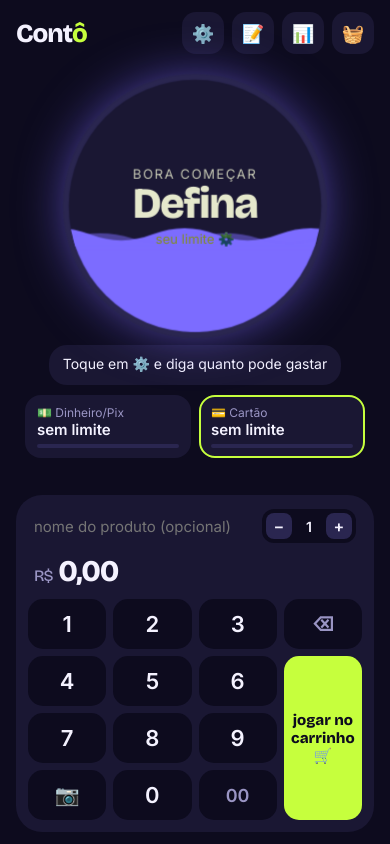
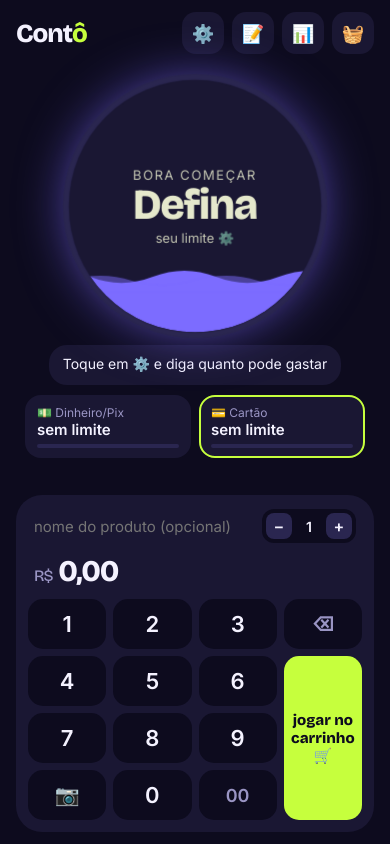
Before and after one commit to brunao1501/Conto, a plain HTML site: page index.html in a window 390 px wide. Drawn offline with nearby package versions, Linux system fonts and the light colour scheme.

Commit message:
Corrige bolha no iPhone/Safari
- Recorte da bolha com máscara (Safari ignorava overflow:hidden com animação)
- Bolha não achata mais com a barra do Safari; tamanho se adapta à altura da tela
- Texto da bolha escala junto com ela; estado inicial com texto legível
- Teclado se ajusta em telas menores

Co-Authored-By: Claude Opus 5.5 <noreply@anthropic.com>
Claude-Session: https://claude.ai/code/session_01SPB5kvVXcw6dQ4to9t2s2h

```diff
--- a/index.html
+++ b/index.html
@@ -51,16 +51,17 @@ button{font:inherit;color:inherit;border:none;background:none;cursor:pointer}
 
 /* ===== BOLHA (valor restante) ===== */
 .stage{flex:1;display:flex;flex-direction:column;align-items:center;justify-content:center;min-height:0;position:relative}
-.blob{position:relative;width:min(68vw,250px);aspect-ratio:1;border-radius:50%;background:var(--card);overflow:hidden;box-shadow:0 0 0 6px var(--line),0 0 60px -10px var(--liq);transition:box-shadow .5s;animation:breathe 4s ease-in-out infinite}
+.blob{position:relative;flex-shrink:0;width:min(64vw,250px,calc(100vh - 530px),calc(100dvh - 530px));height:min(64vw,250px,calc(100vh - 530px),calc(100dvh - 530px));min-width:140px;min-height:140px;border-radius:50%;container-type:size;background:var(--card);box-shadow:0 0 0 6px var(--line),0 0 60px -10px var(--liq);transition:box-shadow .5s;animation:breathe 4s ease-in-out infinite}
 .blob.shake{animation:shake .5s}
+.tank{position:absolute;inset:0;border-radius:50%;overflow:hidden;isolation:isolate;-webkit-mask-image:-webkit-radial-gradient(white,black);mask-image:radial-gradient(white,black);transform:translateZ(0)}
 .liquid{position:absolute;left:0;right:0;bottom:0;height:100%;background:var(--liq);transition:height .9s cubic-bezier(.3,1.4,.5,1),background .5s}
 .wave{position:absolute;left:0;width:200%;height:24px;top:-22px;animation:waveX 3s linear infinite}
 .wave path{fill:var(--liq);transition:fill .5s}
 .wave.w2{opacity:.5;animation-duration:5s;animation-direction:reverse;top:-18px}
 .blobTxt{position:absolute;inset:0;display:flex;flex-direction:column;align-items:center;justify-content:center;text-align:center;mix-blend-mode:difference;color:#fff}
-.lbl{font-size:13px;letter-spacing:1.5px;text-transform:uppercase;opacity:.85}
-.val{font-size:clamp(34px,11vw,46px);font-weight:800;letter-spacing:-1.5px;line-height:1.05}
-.pctTxt{font-size:13px;opacity:.85;margin-top:2px}
+.lbl{font-size:13px;font-size:clamp(10px,5.2cqw,13px);letter-spacing:1.5px;text-transform:uppercase;opacity:.85}
+.val{font-size:clamp(34px,11vw,46px);font-size:min(46px,17cqw);font-weight:800;letter-spacing:-1.5px;line-height:1.05}
+.pctTxt{font-size:13px;font-size:clamp(10px,5.2cqw,13px);opacity:.85;margin-top:2px}
 @keyframes breathe{50%{transform:scale(1.02)}}
 @keyframes waveX{to{transform:translateX(-50%)}}
 @keyframes shake{20%,60%{transform:translateX(-10px) rotate(-2deg)}40%,80%{transform:translateX(10px) rotate(2deg)}}
@@ -86,7 +87,7 @@ button{font:inherit;color:inherit;border:none;background:none;cursor:pointer}
 .qty button{width:26px;height:26px;border-radius:8px;background:var(--line);font-weight:700}
 .qty span{min-width:22px;text-align:center;font-weight:600;font-size:14px}
 .keys{display:grid;grid-template-columns:repeat(4,1fr);gap:7px}
-.k{height:50px;border-radius:15px;background:var(--bg);font-size:22px;font-weight:600;transition:transform .08s}
+.k{height:min(50px,6.5dvh);min-height:40px;border-radius:15px;background:var(--bg);font-size:22px;font-weight:600;transition:transform .08s}
 .k:active{transform:scale(.92);background:var(--line)}
 .k.cam{font-size:20px}
 .go{grid-column:4;grid-row:2/span 3;border-radius:15px;background:var(--lime);color:#0d0b1e;font-weight:800;font-size:15px;line-height:1.2;transition:transform .1s}
@@ -174,10 +175,10 @@ li.it .p{font-weight:800}
   <div class="stage">
     <div class="listbar" id="listbar"></div>
     <div class="blob" id="blob">
-      <div class="liquid" id="liquid">
+      <div class="tank"><div class="liquid" id="liquid">
         <svg class="wave" viewBox="0 0 400 24" preserveAspectRatio="none"><path d="M0 12 Q25 0 50 12 T100 12 T150 12 T200 12 T250 12 T300 12 T350 12 T400 12 V24 H0Z"/></svg>
         <svg class="wave w2" viewBox="0 0 400 24" preserveAspectRatio="none"><path d="M0 12 Q25 2 50 12 T100 12 T150 12 T200 12 T250 12 T300 12 T350 12 T400 12 V24 H0Z"/></svg>
-      </div>
+      </div></div>
       <div class="blobTxt">
         <div class="lbl" id="lbl">ainda cabe</div>
         <div class="val disp" id="val">R$ 0</div>
@@ -265,7 +266,7 @@ function render(){
   const root=document.documentElement.style;
   const cor=limT<=0?'#7c6cff':rest<0?'#ff4d4d':pct<.2?'#ffab2e':'#c6ff3d';
   root.setProperty('--liq',cor);
-  $('liquid').style.height=(limT<=0?35:rest<0?100:Math.max(pct*100,3))+'%';
+  $('liquid').style.height=(limT<=0?18:rest<0?100:Math.max(pct*100,3))+'%';
   if(limT<=0){$('lbl').textContent='bora começar';$('val').textContent='Defina';$('pctTxt').textContent='seu limite ⚙️'}
   else if(rest<0){$('lbl').textContent='passou';$('val').textContent=brl0(-rest);$('pctTxt').textContent='do limite 😬'}
   else{$('lbl').textContent='ainda cabe';$('val').textContent=brl0(rest);$('pctTxt').textContent=`${Math.round(pct*100)}% do limite livre`}
--- a/sw.js
+++ b/sw.js
@@ -1,4 +1,4 @@
-const C='conto-v2',A=['./','index.html','manifest.json','icon.svg'];
+const C='conto-v3',A=['./','index.html','manifest.json','icon.svg'];
 self.addEventListener('install',e=>{e.waitUntil(caches.open(C).then(c=>c.addAll(A)));self.skipWaiting()});
 self.addEventListener('activate',e=>{e.waitUntil(caches.keys().then(k=>Promise.all(k.filter(x=>x!==C).map(x=>caches.delete(x)))));self.clients.claim()});
 self.addEventListener('fetch',e=>{if(e.request.method!=='GET')return;
```
